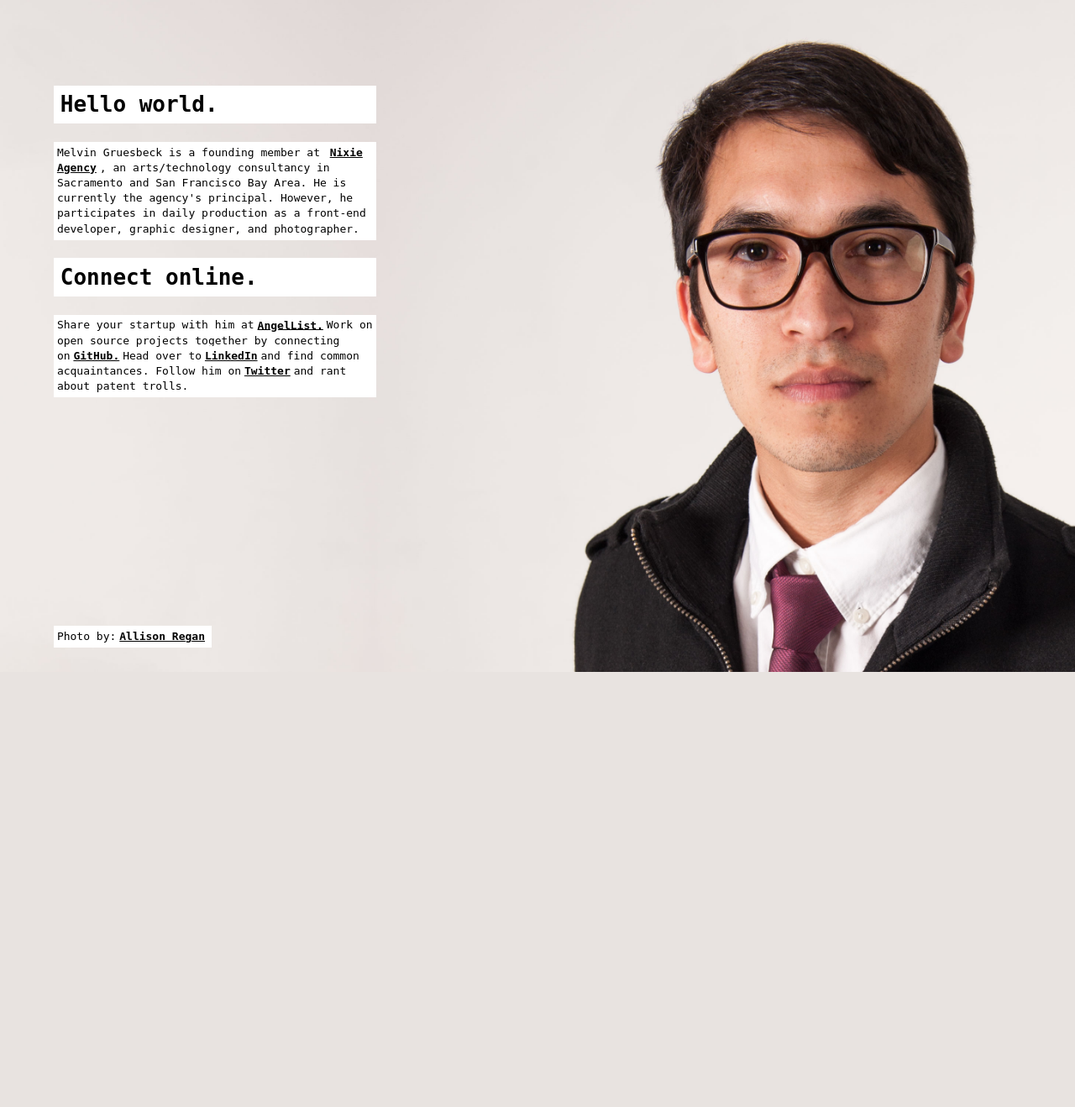
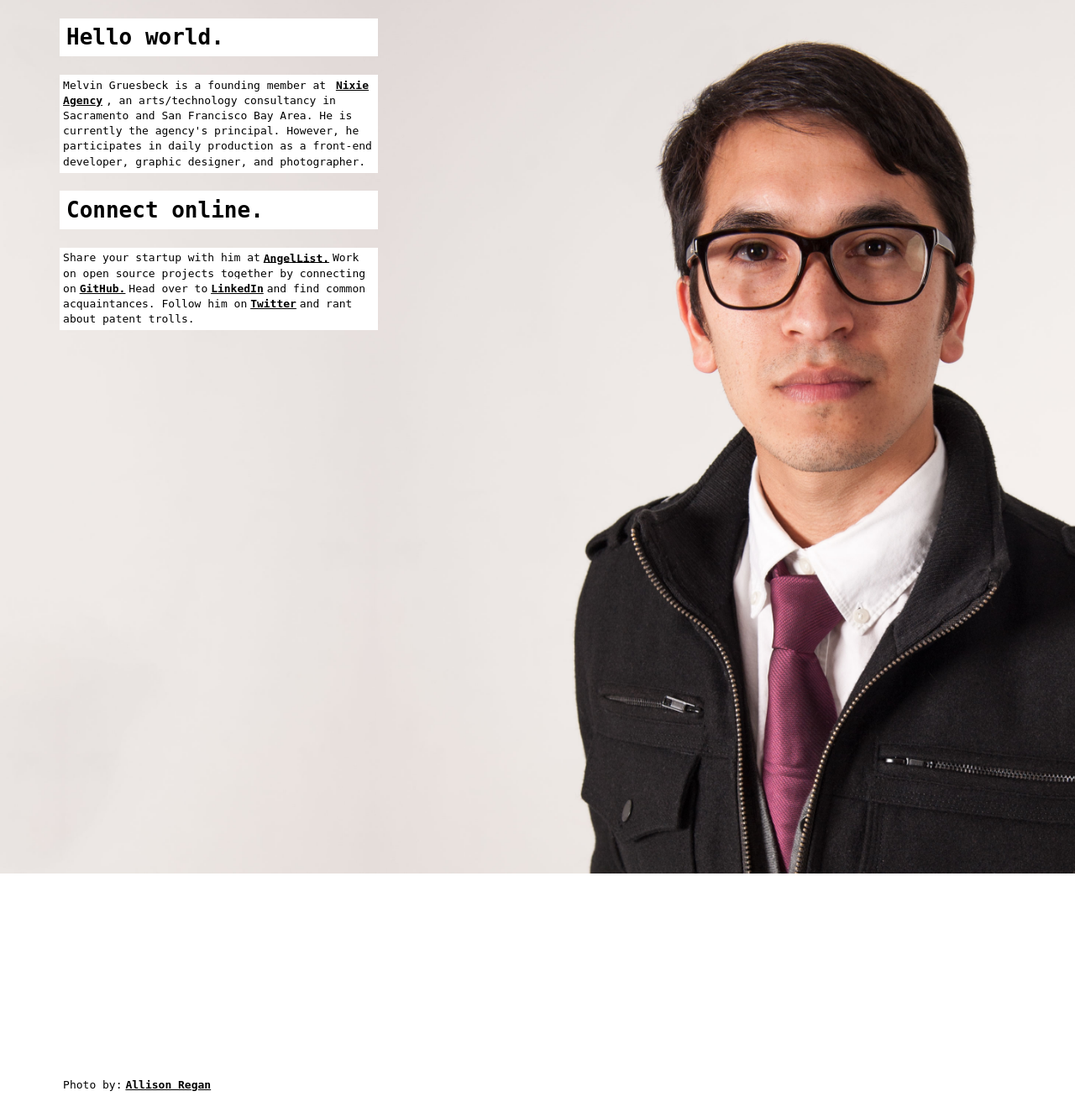
Before and after one commit to mgruesbeck/mgruesbeck.github.io, a PHP site: page /index.html in a window 1280 px wide. Shown: the whole page at 84% size. Before the commit the page ends 800 px from the top, so only its background shows below. Run offline with PHP 8.4, Linux system fonts and the light colour scheme; some libraries are stand-ins or nearby versions.

Commit message:
screen size

```diff
--- a/stylesheets/style.css
+++ b/stylesheets/style.css
@@ -16,19 +16,18 @@
     font-weight: bold;
 }
 section {
-    position: absolute;
+    position: relative;
     top: 10%;
     left: 5%;
-    width: 30%;
 }
 .credit {
-    position: absolute;
-    bottom: 2%;
+    position: relative;
+    padding-top: 68%;
     left: 5%;
 }
 @media (min-width: 180px) and (max-width: 319px) {
     section {
-        width: 100%;
+        width: 90%;
     }
     .credit {
         display: none;
@@ -58,3 +57,11 @@
         width: 25%;
     }
 }
+@media (min-width: 980px) {
+    section {
+        width: 30%;
+    }
+    .credit {
+        width: 25%;
+    }
+}
```
